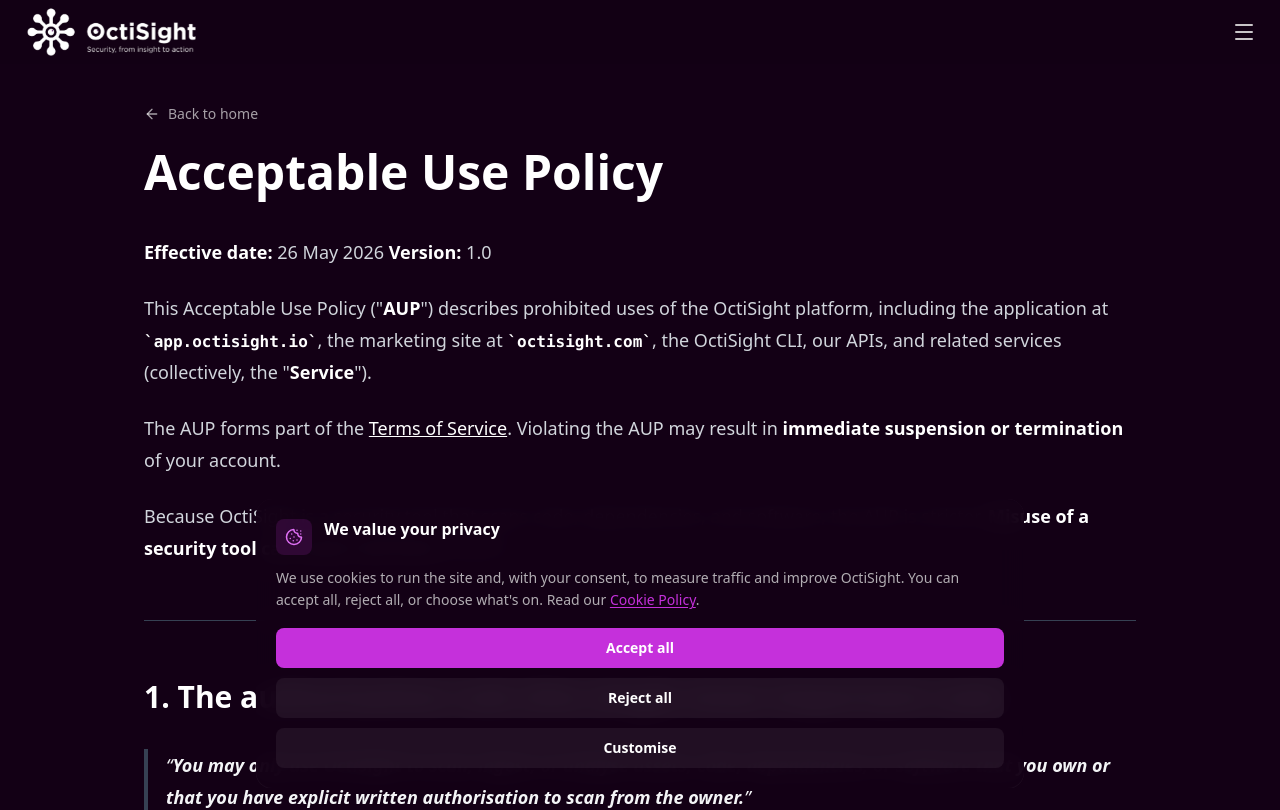
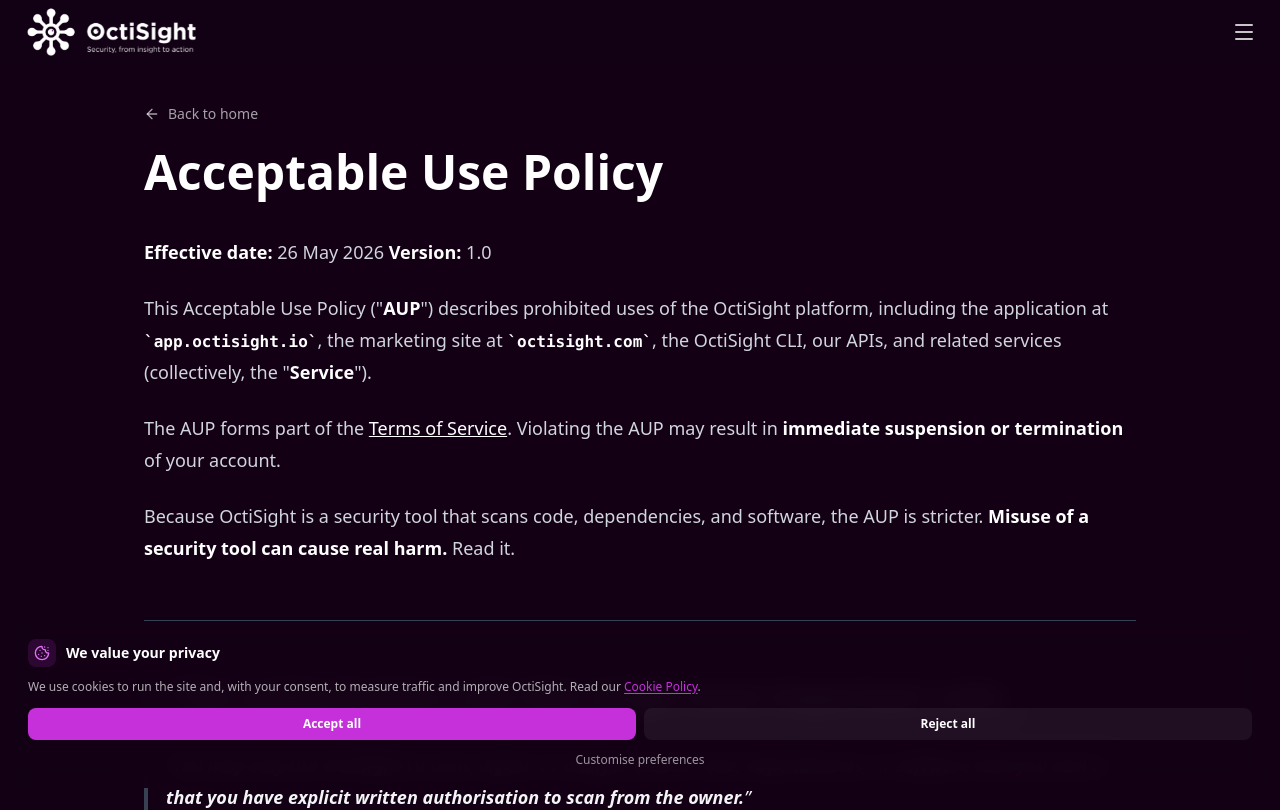
Before and after one commit to OctiCode/octisight-landing-page, a Next.js app: page /legal/aup in a window 1280 px wide. Shown: the top 810 px of the page. Built offline with nearby package versions, Linux system fonts and the light colour scheme.

Commit message:
cookie banner

```diff
--- a/src/components/cookie/CookieBanner.tsx
+++ b/src/components/cookie/CookieBanner.tsx
@@ -64,18 +64,18 @@
 
 	return (
 		<div
-			className="fixed inset-x-0 bottom-0 z-[60] px-3 pb-3 sm:px-4 sm:pb-4 pointer-events-none"
+			className="fixed bottom-0 right-0 z-[60] w-full sm:max-w-md p-3 sm:p-4 pointer-events-none"
 			role="region"
 			aria-label="Cookie consent"
 		>
-			<div className="ocs-cookie-card pointer-events-auto mx-auto w-full max-w-3xl rounded-2xl border border-light-contrast/20 bg-background/95 backdrop-blur-md shadow-2xl shadow-black/40 p-5 sm:p-6">
+			<div className="ocs-cookie-card pointer-events-auto w-full rounded-xl border border-light-contrast/20 bg-background/95 backdrop-blur-md shadow-2xl shadow-black/40 p-4 sm:p-5">
 				{/* Header */}
-				<div className="flex items-start gap-3 mb-3 sm:mb-4">
-					<div className="w-9 h-9 shrink-0 rounded-lg bg-accent/15 border border-accent/30 flex items-center justify-center">
-						<Cookie className="w-4.5 h-4.5 text-light-contrast" />
+				<div className="flex items-center gap-2.5 mb-2.5">
+					<div className="w-7 h-7 shrink-0 rounded-lg bg-accent/15 border border-accent/30 flex items-center justify-center">
+						<Cookie className="w-4 h-4 text-light-contrast" />
 					</div>
 					<div className="flex-1 min-w-0">
-						<h2 className="text-white font-bold text-base sm:text-lg leading-tight">
+						<h2 className="text-white font-bold text-sm sm:text-base leading-tight">
 							{view === "banner"
 								? "We value your privacy"
 								: "Cookie preferences"}
@@ -95,10 +95,9 @@
 
 				{view === "banner" ? (
 					<>
-						<p className="text-text/70 text-sm leading-relaxed mb-4 sm:mb-5">
+						<p className="text-text/70 text-xs sm:text-sm leading-relaxed mb-3 sm:mb-4">
 							We use cookies to run the site and, with your consent, to measure
-							traffic and improve OctiSight. You can accept all, reject all, or
-							choose what&apos;s on. Read our{" "}
+							traffic and improve OctiSight. Read our{" "}
 							<Link
 								href="/legal/cookies"
 								className="text-accent hover:text-light-contrast underline underline-offset-2 transition-colors"
@@ -108,87 +107,89 @@
 							.
 						</p>
 
-						{/* Equal-weight actions (EU requirement) */}
-						<div className="grid grid-cols-1 sm:grid-cols-3 gap-2.5">
+						{/* Accept / Reject — equal weight (EU requirement) */}
+						<div className="grid grid-cols-2 gap-2">
 							<button
 								type="button"
 								onClick={acceptAll}
-								className="px-4 py-2.5 rounded-lg text-sm font-semibold text-white bg-accent hover:bg-light-contrast transition-colors duration-200 cursor-pointer"
+								className="px-3 py-2 rounded-lg text-xs sm:text-sm font-semibold text-white bg-accent hover:bg-light-contrast transition-colors duration-200 cursor-pointer"
 							>
 								Accept all
 							</button>
 							<button
 								type="button"
 								onClick={rejectAll}
-								className="px-4 py-2.5 rounded-lg text-sm font-semibold text-white bg-white/[0.06] hover:bg-white/[0.12] border border-white/15 transition-colors duration-200 cursor-pointer"
+								className="px-3 py-2 rounded-lg text-xs sm:text-sm font-semibold text-white bg-white/[0.06] hover:bg-white/[0.12] border border-white/15 transition-colors duration-200 cursor-pointer"
 							>
 								Reject all
 							</button>
-							<button
-								type="button"
-								onClick={() => setView("customise")}
-								className="px-4 py-2.5 rounded-lg text-sm font-semibold text-white bg-white/[0.06] hover:bg-white/[0.12] border border-white/15 transition-colors duration-200 cursor-pointer"
-							>
-								Customise
-							</button>
 						</div>
+
+						{/* Customise — secondary path, not a consent decision */}
+						<button
+							type="button"
+							onClick={() => setView("customise")}
+							className="mt-2 w-full py-1 text-xs font-medium text-text/60 hover:text-light-contrast transition-colors duration-200 cursor-pointer"
+						>
+							Customise preferences
+						</button>
 					</>
 				) : (
 					<>
-						<div className="space-y-2.5 mb-4 sm:mb-5">
+						<div className="space-y-2 mb-3 sm:mb-4">
 							<CategoryRow
 								title="Strictly necessary"
-								description="Required for the site to function — security, load balancing, and your cookie choices. Always on."
+								description="Required for the site to function. Always on."
 								checked
 								disabled
 							/>
 							<CategoryRow
 								title="Analytics"
-								description="Help us understand how visitors use the site so we can improve it. No advertising."
+								description="Help us understand how the site is used. No advertising."
 								checked={analytics}
 								onChange={setAnalytics}
 							/>
 							<CategoryRow
 								title="Marketing"
-								description="Used to measure campaigns and show relevant messaging. Off by default."
+								description="Measure campaigns and show relevant messaging."
 								checked={marketing}
 								onChange={setMarketing}
 							/>
 						</div>
 
-						<div className="flex flex-col sm:flex-row gap-2.5">
-							<button
-								type="button"
-								onClick={saveChoices}
-								className="px-4 py-2.5 rounded-lg text-sm font-semibold text-white bg-accent hover:bg-light-contrast transition-colors duration-200 cursor-pointer sm:flex-1"
-							>
-								Save preferences
-							</button>
+						<div className="grid grid-cols-3 gap-2">
 							<button
 								type="button"
 								onClick={rejectAll}
-								className="px-4 py-2.5 rounded-lg text-sm font-semibold text-white bg-white/[0.06] hover:bg-white/[0.12] border border-white/15 transition-colors duration-200 cursor-pointer"
+								className="px-2 py-2 rounded-lg text-xs sm:text-sm font-semibold text-white bg-white/[0.06] hover:bg-white/[0.12] border border-white/15 transition-colors duration-200 cursor-pointer"
 							>
 								Reject all
 							</button>
 							<button
 								type="button"
 								onClick={acceptAll}
-								className="px-4 py-2.5 rounded-lg text-sm font-semibold text-white bg-white/[0.06] hover:bg-white/[0.12] border border-white/15 transition-colors duration-200 cursor-pointer"
+								className="px-2 py-2 rounded-lg text-xs sm:text-sm font-semibold text-white bg-white/[0.06] hover:bg-white/[0.12] border border-white/15 transition-colors duration-200 cursor-pointer"
 							>
 								Accept all
 							</button>
+							<button
+								type="button"
+								onClick={saveChoices}
+								className="px-2 py-2 rounded-lg text-xs sm:text-sm font-semibold text-white bg-accent hover:bg-light-contrast transition-colors duration-200 cursor-pointer"
+							>
+								Save
+							</button>
 						</div>
 
-						<p className="mt-4 text-xs text-text/45 leading-relaxed">
-							See the{" "}
+						<p className="mt-3 text-[0.7rem] text-text/45 leading-relaxed">
+							Full details in our{" "}
 							<Link
 								href="/legal/cookies"
 								className="text-accent/90 hover:text-light-contrast underline underline-offset-2 transition-colors"
 							>
 								Cookie Policy
-							</Link>{" "}
-							for the full list of cookies and how to manage them.
+							</Link>
+							.
 						</p>
 					</>
 				)}
@@ -227,10 +228,10 @@
 	onChange?: (next: boolean) => void;
 }) {
 	return (
-		<div className="flex items-start justify-between gap-4 rounded-lg border border-white/8 bg-white/[0.02] px-4 py-3">
+		<div className="flex items-start justify-between gap-3 rounded-lg border border-white/8 bg-white/[0.02] px-3 py-2.5">
 			<div className="min-w-0">
-				<p className="text-white text-sm font-semibold">{title}</p>
-				<p className="text-text/55 text-xs leading-relaxed mt-0.5">
+				<p className="text-white text-[0.8rem] font-semibold">{title}</p>
+				<p className="text-text/55 text-[0.7rem] leading-snug mt-0.5">
 					{description}
 				</p>
 			</div>
@@ -242,13 +243,13 @@
 				aria-label={title}
 				disabled={disabled}
 				onClick={() => onChange?.(!checked)}
-				className={`relative mt-0.5 h-6 w-11 shrink-0 rounded-full transition-colors duration-200 ${
+				className={`relative mt-0.5 h-5 w-9 shrink-0 rounded-full transition-colors duration-200 ${
 					checked ? "bg-accent" : "bg-white/15"
 				} ${disabled ? "opacity-50 cursor-not-allowed" : "cursor-pointer"}`}
 			>
 				<span
-					className={`absolute top-0.5 left-0.5 h-5 w-5 rounded-full bg-white transition-transform duration-200 ${
-						checked ? "translate-x-5" : "translate-x-0"
+					className={`absolute top-0.5 left-0.5 h-4 w-4 rounded-full bg-white transition-transform duration-200 ${
+						checked ? "translate-x-4" : "translate-x-0"
 					}`}
 				/>
 			</button>
--- a/src/content/home.ts
+++ b/src/content/home.ts
@@ -17,7 +17,7 @@
 		},
 	},
 	dashboardImage: {
-		src: "/images/why-octisight/kanban-screen-octisight.png",
+		src: "/images/hero/overview-screen-octisight.png",
 		alt: "OctiSight vulnerability dashboard",
 		width: 2028,
 		height: 1208,
```
Also changed, not shown: public/images/hero/overview-screen-octisight.png (added).
